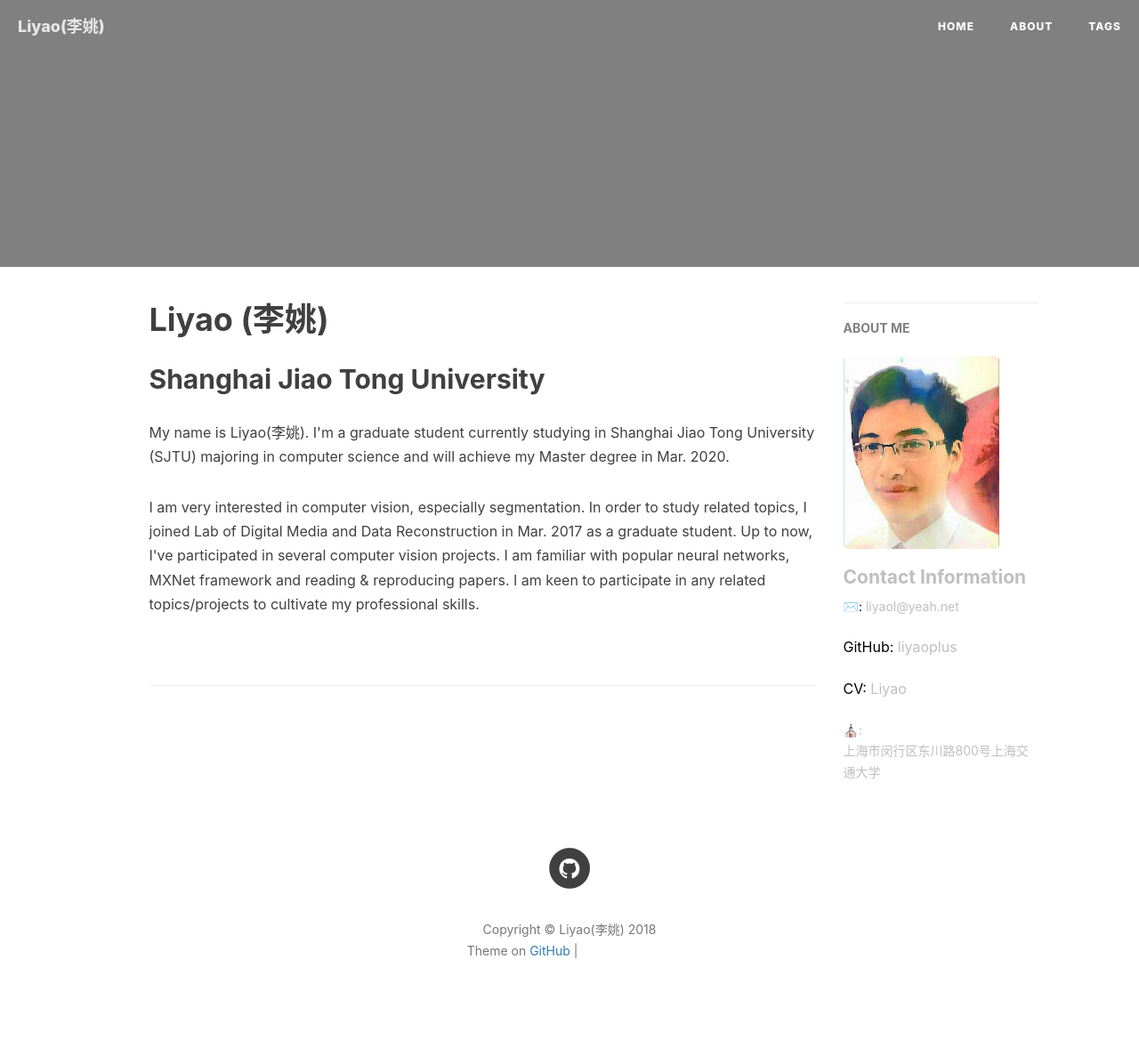
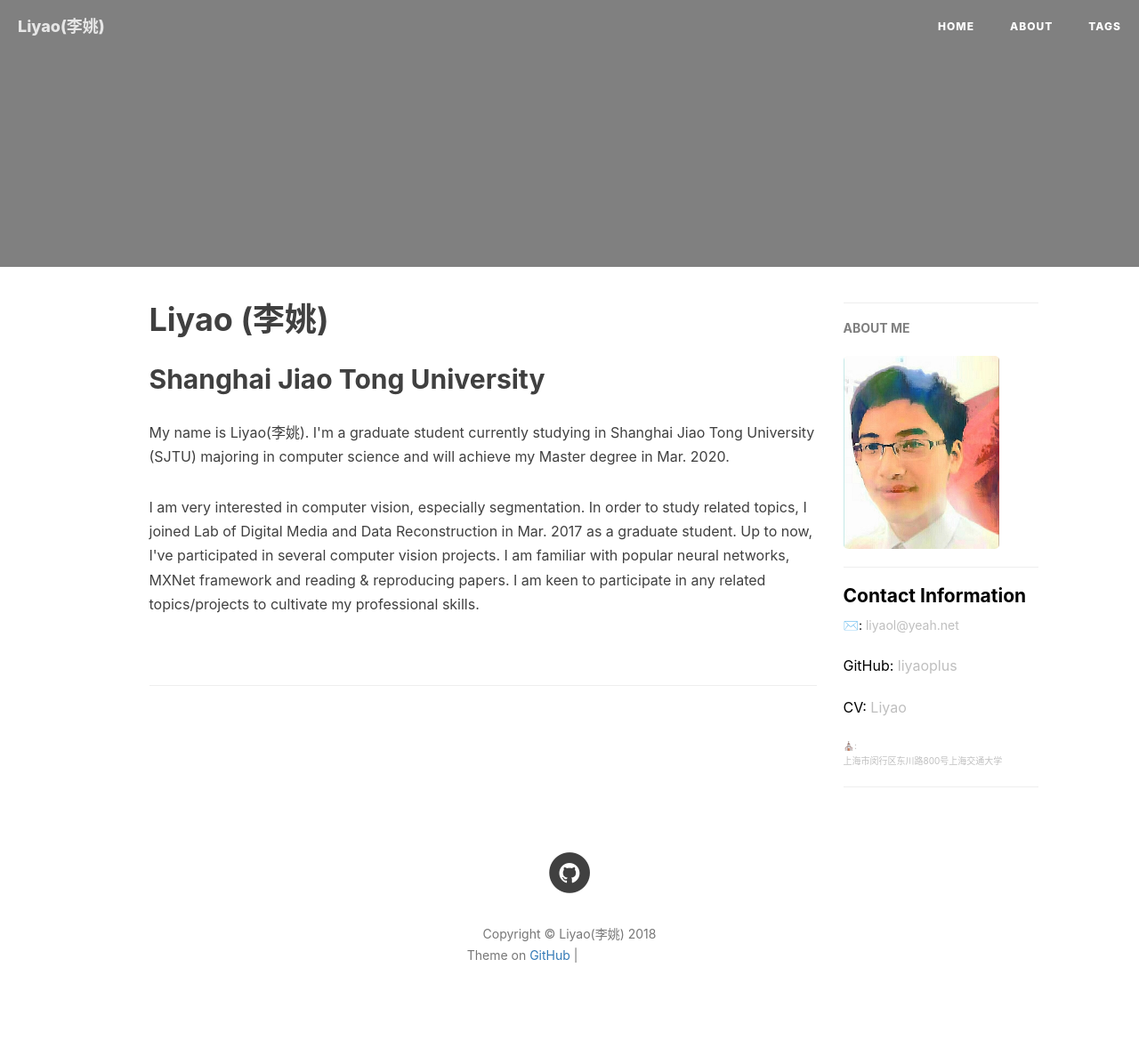
Before and after one commit to liyaoplus/liyaoplus.github.io, a Jekyll site: the page built from index.html, in a window 1280 px wide. Shown: the whole page at 89% size. Built offline with Jekyll 4.4.1, drawn with Linux system fonts in a browser that asks for light colours; nearby versions of some CDN libraries; the list of posts is cut into pages by our own code; comment, search, counter and statistics services are not loaded; grey boxes are pictures that could not be loaded.

Commit message:
Update page.html

```diff
--- a/_layouts/page.html
+++ b/_layouts/page.html
@@ -115,7 +115,8 @@ layout: default
                             <p>{{site.sidebar-about-description}}</p>
                         {% endif %}
                         <!-- SNS Link -->
-			<h4>Contact Information</h4>
+			<hr>
+			<h4 style="color:black;">Contact Information</h4>
                         {% if site.email %}
 			    <p style="color:black;">✉️: <a href="mailto:{{site.email}}">{{site.email}}</a></p>
                         {% endif %}
@@ -123,12 +124,12 @@ layout: default
 			    <p style="color:black;font-size:16px;">GitHub: <a href="https://github.com/{{site.github_username}}">liyaoplus</a></p>
                         {% endif %}
 			{% if site.github_username %}
-			    <p style="color:black;font-size:16px">CV: <a href="https://liyaoplus.github.io/{{ site.cv_filename }}">Liyao</a></p>
+			    <p style="color:black;font-size:16px;">CV: <a href="https://liyaoplus.github.io/{{ site.cv_filename }}">Liyao</a></p>
                         {% endif %}
 			{% if site.address %}
-			    <p>⛪:<br/>{{site.address}}</p>
+			    <p style="font-size:10px;">⛪:<br/>{{site.address}}</p>
                         {% endif %}
-
+			<hr>
 			<!--
                         <ul class="list-inline">
                             {% if site.RSS %}
```
